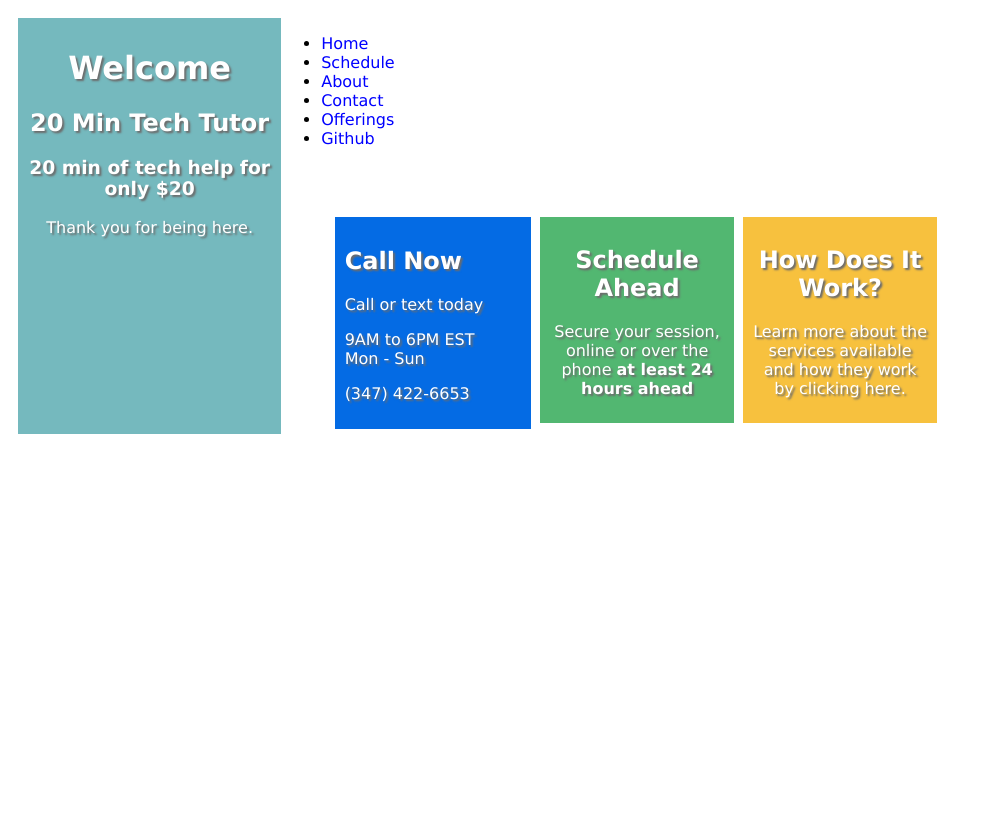
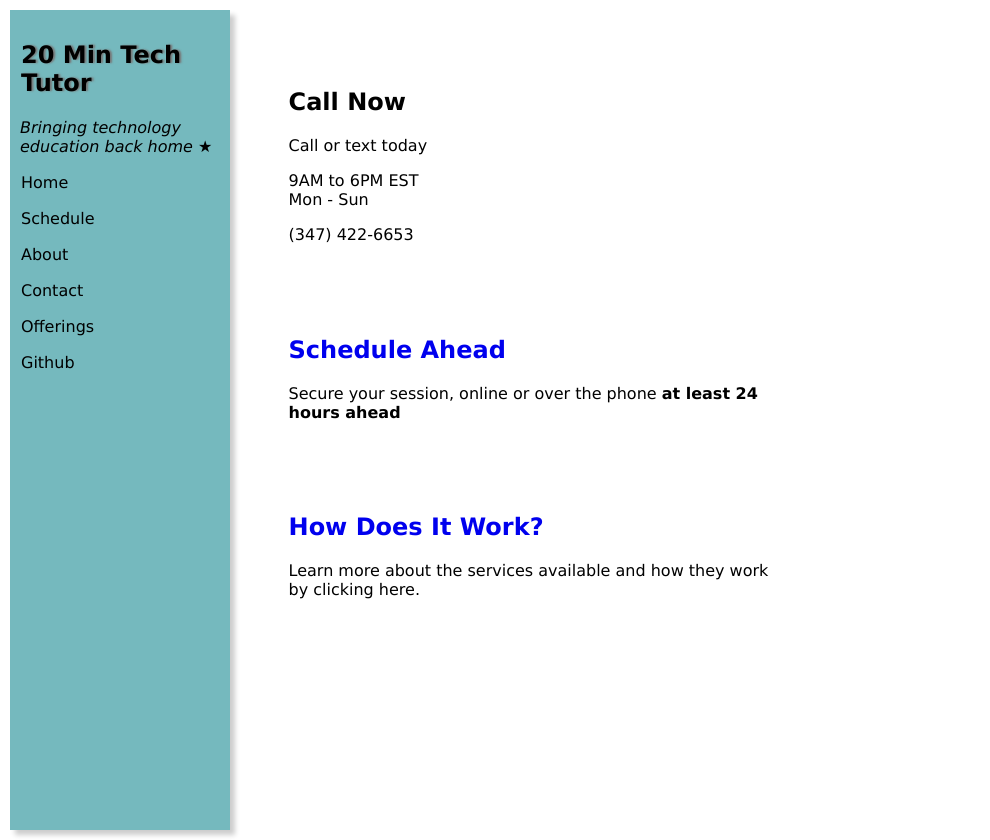
Before and after one commit to ElizBoahen/TMTT, a plain HTML site: page index.html in a window 1280 px wide. Shown: the whole page, without its empty margins (0-990 px from the left). Before the commit the page ends 800 px from the top, so only its background shows below. Drawn offline with Linux system fonts and the light colour scheme.

Commit message:
Fixed navbar across site. Sticky and more accesible

```diff
--- /dev/null
+++ b/css/style - Copy.css
@@ -0,0 +1,155 @@
+.mycontainer {
+	overflow: auto;
+}
+
+/*-------- The Basics ----------*/
+div {
+	margin: auto;
+	font-family: Verdana;
+	padding: 5%;
+}
+
+/* Thank you StackOverflow & Andreas Wong*/
+a {
+	text-decoration: none;
+	color: white;
+}
+a:visited { text-decoration: none; color:none; }
+a:hover { text-decoration: none; color:blue; font-size:120%;}
+a:focus { text-decoration: none; color:yellow; }
+a:hover, a:active { text-decoration: none; color:blue }
+a.home {
+	color: blue;
+}
+
+header {
+  background-color: #75B9BE;
+  font-family: Verdana;
+  padding: 10px;
+  text-align: center;
+  /*font-size: 30px;*/
+  color: #FFFFFF;
+  text-shadow: 2px 2px 2px #6C6C6C;
+}
+
+body {
+	font-family: Verdana;
+	padding: 10px;
+	display: flex;
+	justify-content: center;
+}
+section {
+	align-items: center;
+}
+
+#new-grid{
+	display: inline-grid;
+	overflow: auto;
+	display: grid;
+	grid-template-columns: 20% 20% 20%;
+}
+
+#offer-cell-1{
+	float: left;
+	padding: 10px;
+	margin: 0.5%;
+	color: #FFFFFF;
+	text-shadow: 2px 2px 15px #6C6C6C;
+	background-color: #A8CCC9;
+}
+#offer-cell-2{
+	float: left;
+	padding: 10px;
+	margin: 0.5%;
+	color: #FFFFFF;
+	text-shadow: 2px 2px 15px #6C6C6C;
+	background-color: #A9DBB8;
+}
+#offer-cell-3{
+	float: left;
+	padding: 10px;
+	margin: 0.5%;
+	color: #FFFFFF;
+	text-shadow: 2px 2px 15px #6C6C6C;
+	background-color: #52B771;
+}
+#offer-cell-4{
+	float: left;
+	padding: 10px;
+	margin: 0.5%;
+	color: #FFFFFF;
+	text-shadow: 2px 2px 15px #6C6C6C;
+	background-color: #F7C13E;
+}
+#offer-cell-5{
+	float: left;
+	padding: 10px;
+	margin: 0.5%;
+	color: #FFFFFF;
+	text-shadow: 2px 2px 15px #6C6C6C;
+	background-color: #046BE4;
+}
+
+/*1fr= fil availible space*/
+
+/*--------------------------------------------------------*/
+
+#contact-grid{
+	overflow: auto;
+	display: grid;
+	grid-template-columns: 22% 22% 22%;
+}
+
+#contact-cell-1{
+	min-width: 200px;
+	float: left;
+	padding: 10px;
+	margin: 0.5%;
+	color: #FFFFFF;
+	text-shadow: 2px 2px 15px #6C6C6C;
+	background-color: #046BE4;
+}
+
+/*--------------------------------------------------------*/
+
+#col-narrow-1a {
+	float: left;/**/
+	width: 20%;
+	padding: 1%;
+	margin: 0.5%;
+	color: #FFFFFF;
+	text-shadow: 2px 2px 2px #6C6C6C;
+	background-color: #75B9BE;
+}
+
+#col-narrow-1b {
+	float: left;/**/
+	width: 20%;
+	padding: 10px;
+	margin: 0.5%;
+	color: #FFFFFF;
+	text-shadow: 2px 2px 2px #6C6C6C;
+	background-color: #046BE4;
+}
+
+#col-narrow-2a {
+	float: left;/**/
+	text-align: center;
+	width: 20%;
+	padding: 1%;
+	margin: 0.5%;
+	color: #FFFFFF;
+	text-shadow: 2px 2px 2px #6C6C6C;
+	background-color: #52B771;
+}
+
+#col-narrow-2b {
+	float: left;/**/
+	text-align: center;
+	width: 20%;
+	padding: 1%;
+	margin: 0.5%;
+	color: #FFFFFF;
+	text-shadow: 2px 2px 2px #6C6C6C;
+	background-color: #F7C13E;
+}
--- a/css/style.css
+++ b/css/style.css
@@ -1,154 +1,75 @@
+/* Thank you StackOverflow & Andreas Wong*/
 .mycontainer {
 	overflow: auto;
 }
 
 /*-------- The Basics ----------*/
+h1 {
+    color: #000000;
+    text-shadow: 2px 0px 2px #777;
+}
+
 div {
 	margin: auto;
 	font-family: Verdana;
 	padding: 5%;
 }
 
-/* Thank you StackOverflow & Andreas Wong*/
+
+body {
+    font-family: Verdana, sans-serif;
+    padding: 10px;
+    display: flex;
+    margin: 0;
+
+}
+
 a {
 	text-decoration: none;
-	color: white;
 }
 a:visited { text-decoration: none; color:none; }
-a:hover { text-decoration: none; color:blue; font-size:120%;}
+a:hover { text-decoration: none; color:blue; }
 a:focus { text-decoration: none; color:yellow; }
 a:hover, a:active { text-decoration: none; color:blue }
 a.home {
 	color: blue;
 }
 
-header {
-  background-color: #75B9BE;
-  font-family: Verdana;
-  padding: 10px;
-  text-align: center;
-  /*font-size: 30px;*/
-  color: #FFFFFF;
-  text-shadow: 2px 2px 2px #6C6C6C;
+/*------------------------------*/
+
+.sidebar {
+    width: 200px;
+    height: 100vh;
+    position: sticky;
+    top: 0;
+    background-color: #75B9BE;
+    padding: 10px;
+    box-shadow: 5px 5px 5px rgba(0,0,0,0.2);
+}
+.sidebar ul {
+    list-style-type: none;
+    padding: 0;
+}
+.sidebar ul li {
+    margin: 15px 0;
 }
 
-body {
-	font-family: Verdana;
-	padding: 10px;
-	display: flex;
-	justify-content: center;
-}
-section {
-	align-items: center;
+.sidebar a{
+	text-decoration: none;
+	padding: 1px;
+	color: #000000;
+	display: block;
 }
 
-#new-grid{
-	overflow: auto;
-	display: grid;
-	grid-template-columns: 20% 20% 20%;
+.sidebar ul a:hover{
+	color: #f7c13e;
+	outline: 2px dotted #000000;
+	text-shadow: 2px 2px 2px #6C6C6C, -1px -1px 0 #000, 1px -1px 0 #000, -1px 1px 0 #000, 1px 1px 0 #000;
+	padding: 3px;
+	font-size: 120%;
 }
 
-#offer-cell-1{
-	float: left;
-	padding: 10px;
-	margin: 0.5%;
-	color: #FFFFFF;
-	text-shadow: 2px 2px 15px #6C6C6C;
-	background-color: #A8CCC9;
+.content {
+    flex-grow: 1;
+    padding: 20px;
 }
-#offer-cell-2{
-	float: left;
-	padding: 10px;
-	margin: 0.5%;
-	color: #FFFFFF;
-	text-shadow: 2px 2px 15px #6C6C6C;
-	background-color: #A9DBB8;
-}
-#offer-cell-3{
-	float: left;
-	padding: 10px;
-	margin: 0.5%;
-	color: #FFFFFF;
-	text-shadow: 2px 2px 15px #6C6C6C;
-	background-color: #52B771;
-}
-#offer-cell-4{
-	float: left;
-	padding: 10px;
-	margin: 0.5%;
-	color: #FFFFFF;
-	text-shadow: 2px 2px 15px #6C6C6C;
-	background-color: #F7C13E;
-}
-#offer-cell-5{
-	float: left;
-	padding: 10px;
-	margin: 0.5%;
-	color: #FFFFFF;
-	text-shadow: 2px 2px 15px #6C6C6C;
-	background-color: #046BE4;
-}
-
-/*1fr= fil availible space*/
-
-/*--------------------------------------------------------*/
-
-#contact-grid{
-	overflow: auto;
-	display: grid;
-	grid-template-columns: 22% 22% 22%;
-}
-
-#contact-cell-1{
-	min-width: 200px;
-	float: left;
-	padding: 10px;
-	margin: 0.5%;
-	color: #FFFFFF;
-	text-shadow: 2px 2px 15px #6C6C6C;
-	background-color: #046BE4;
-}
-
-/*--------------------------------------------------------*/
-
-#col-narrow-1a {
-	float: left;/**/
-	width: 20%;
-	padding: 1%;
-	margin: 0.5%;
-	color: #FFFFFF;
-	text-shadow: 2px 2px 2px #6C6C6C;
-	background-color: #75B9BE;
-}
-
-#col-narrow-1b {
-	float: left;/**/
-	width: 20%;
-	padding: 10px;
-	margin: 0.5%;
-	color: #FFFFFF;
-	text-shadow: 2px 2px 2px #6C6C6C;
-	background-color: #046BE4;
-}
-
-#col-narrow-2a {
-	float: left;/**/
-	text-align: center;
-	width: 20%;
-	padding: 1%;
-	margin: 0.5%;
-	color: #FFFFFF;
-	text-shadow: 2px 2px 2px #6C6C6C;
-	background-color: #52B771;
-}
-
-#col-narrow-2b {
-	float: left;/**/
-	text-align: center;
-	width: 20%;
-	padding: 1%;
-	margin: 0.5%;
-	color: #FFFFFF;
-	text-shadow: 2px 2px 2px #6C6C6C;
-	background-color: #F7C13E;
-}
--- /dev/null
+++ b/file.js
@@ -0,0 +1,6 @@
+Calendly.initInlineWidget({
+ url: 'https://calendly.com/YOURLINK',
+ parentElement: document.getElementById('calendly'),
+ prefill: {},
+ utm: {}
+});
--- a/index.html
+++ b/index.html
@@ -21,25 +21,19 @@
         <![endif]-->
 
         <!-- Add your site or application content here -->
-        <header>
-        <center>
-            <h1>Welcome</h1>
-            <h2>20 Min Tech Tutor</h2>
-            <h3>20 min of tech help for only &#36;20 </h3>
-            <p>Thank you for being here.</p>
-        </center>
-        </header>
+        <nav class="sidebar">
+            <h1><a href="index.html">20 Min Tech Tutor</a></h1>
+            <p><em>Bringing technology education back home ★</em></p>
+            <ul>
+                <li><a href="index.html">Home</a></li>
+                <li><a href="schedule.html">Schedule</a></li>
+                <li><a href="about.html">About</a></li>
+                <li><a href="contact.html">Contact</a></li>
+                <li><a href="offerings.html">Offerings</a></li>
+                <li><a href="https://github.com/ElizBoahen">Github</a></li>
+            </ul>
+        </nav>
         <section style="overflow:auto">
-            <nav>
-                <ul>
-                    <li><a class="home" href="index.html">Home</a></li>
-                    <li><a class="home" href="https://calendly.com/20mintechtutor">Schedule</a></li>
-                    <li><a class="home" href="about.html">About</a></li>
-                    <li><a class="home" href="contact.html">Contact</a></li>
-                    <li><a class="home" href="offerings.html">Offerings</a></li>
-                    <li><a class="home" href="https://github.com/ElizBoahen">Github</a></li>
-                </ul>
-            </nav>
 
             <div>
                 <div id="col-narrow-1b">
```
Also changed, not shown: about.html (+3 -16 lines), contact.html (+4 -15 lines), offerings.html (+4 -15 lines), 5 other files.
